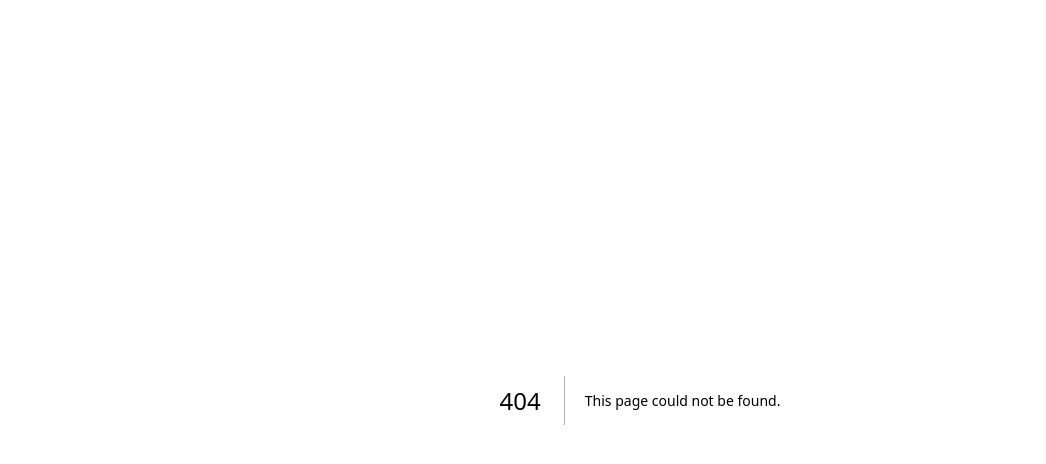
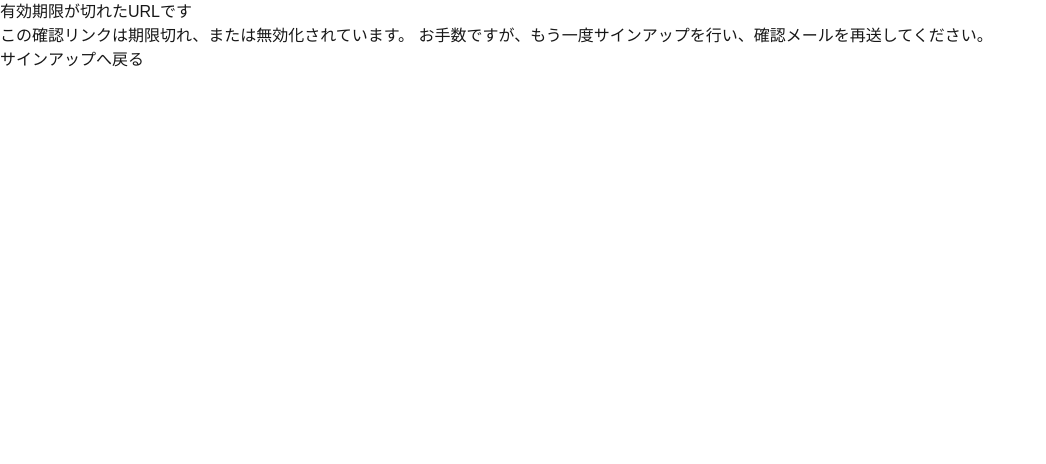
Before and after one commit to Kanaya-r/Next-Login-func, a Next.js app: page /auth/verify/expired in a window 1280 px wide. Before the commit this address had no page. Shown: the top 464 px of the page, without its empty margins (0-1046 px from the left). Built offline with nearby package versions, Linux system fonts and the light colour scheme.

Commit message:
[add] 確認メールからの各ページ作成
- 登録完了
- 期限切れ
- 無効
- エラー

```diff
--- /dev/null
+++ b/app/auth/verify/error/page.tsx
@@ -0,0 +1,13 @@
+import Link from "next/link";
+
+export default function Page() {
+  return (
+    <main>
+      <h1>エラーが発生しました</h1>
+      <p>時間をおいて再度お試しください。</p>
+      <Link href="/">
+        トップへ戻る
+      </Link>
+    </main>
+  )
+}
--- /dev/null
+++ b/app/auth/verify/expired/page.tsx
@@ -0,0 +1,14 @@
+import Link from "next/link";
+
+export default function Page() {
+  return (
+    <main>
+      <h1>有効期限が切れたURLです</h1>
+      <p>
+        この確認リンクは期限切れ、または無効化されています。
+        お手数ですが、もう一度サインアップを行い、確認メールを再送してください。
+      </p>
+      <Link href="/signup">サインアップへ戻る</Link>
+    </main>
+  )
+}
--- /dev/null
+++ b/app/auth/verify/invalid/page.tsx
@@ -0,0 +1,11 @@
+import Link from "next/link";
+
+export default function Page() {
+  return (
+    <main>
+      <h1>無効なURLです</h1>
+      <p>リンクが正しくない可能性があります。お手数ですが、もう一度サインアップを行ってください。</p>
+      <Link href="/signup">サインアップへ戻る</Link>
+    </main>
+  )
+}
--- /dev/null
+++ b/app/auth/verify/success/page.tsx
@@ -0,0 +1,11 @@
+import Link from "next/link";
+
+export default function Page() {
+  return (
+    <main>
+      <h1>メール認証が完了しました</h1>
+      <p>ログインできるようになりました。</p>
+      <Link href="/login">ログインへ</Link>
+    </main>
+  )
+}
```
